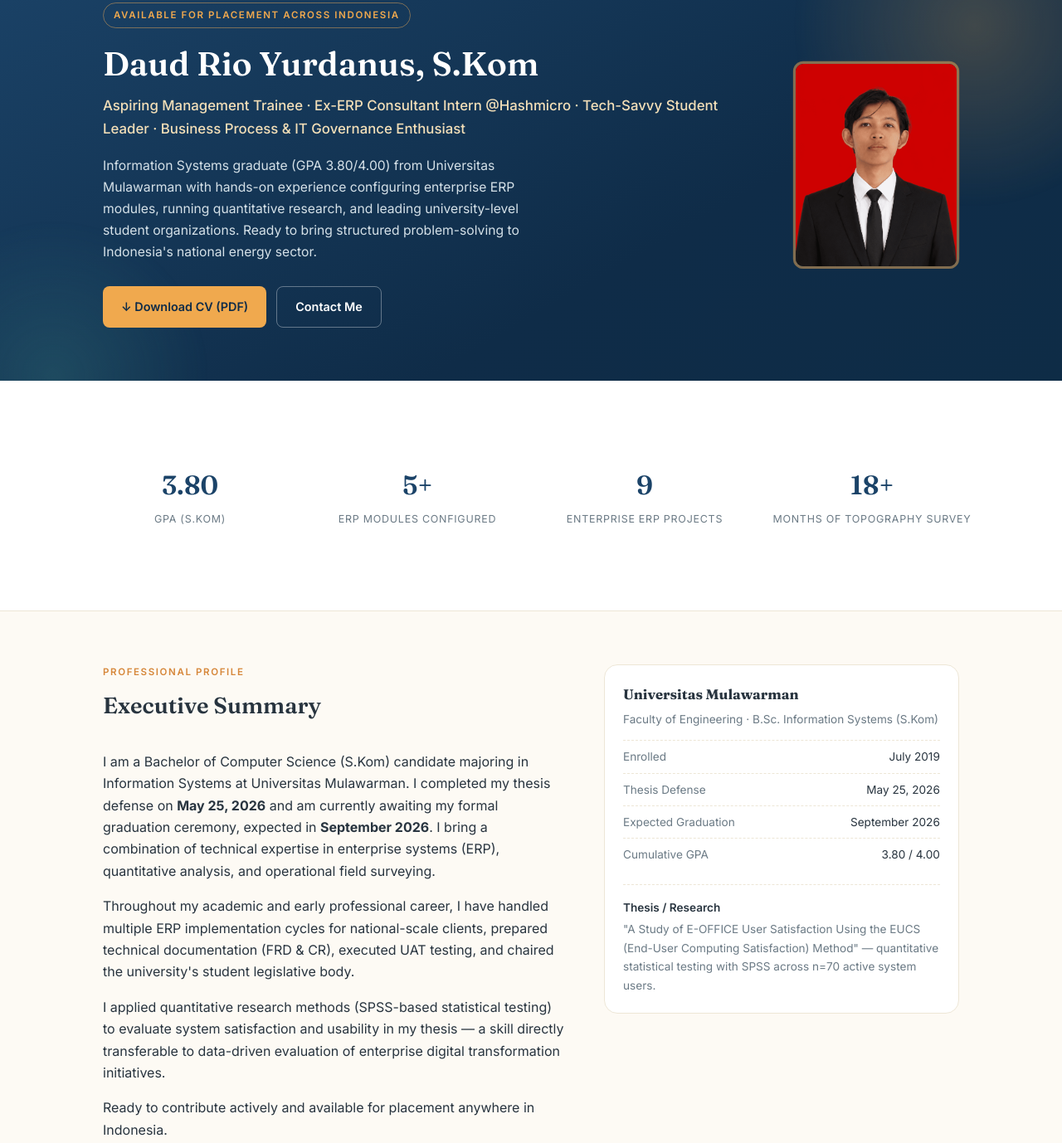
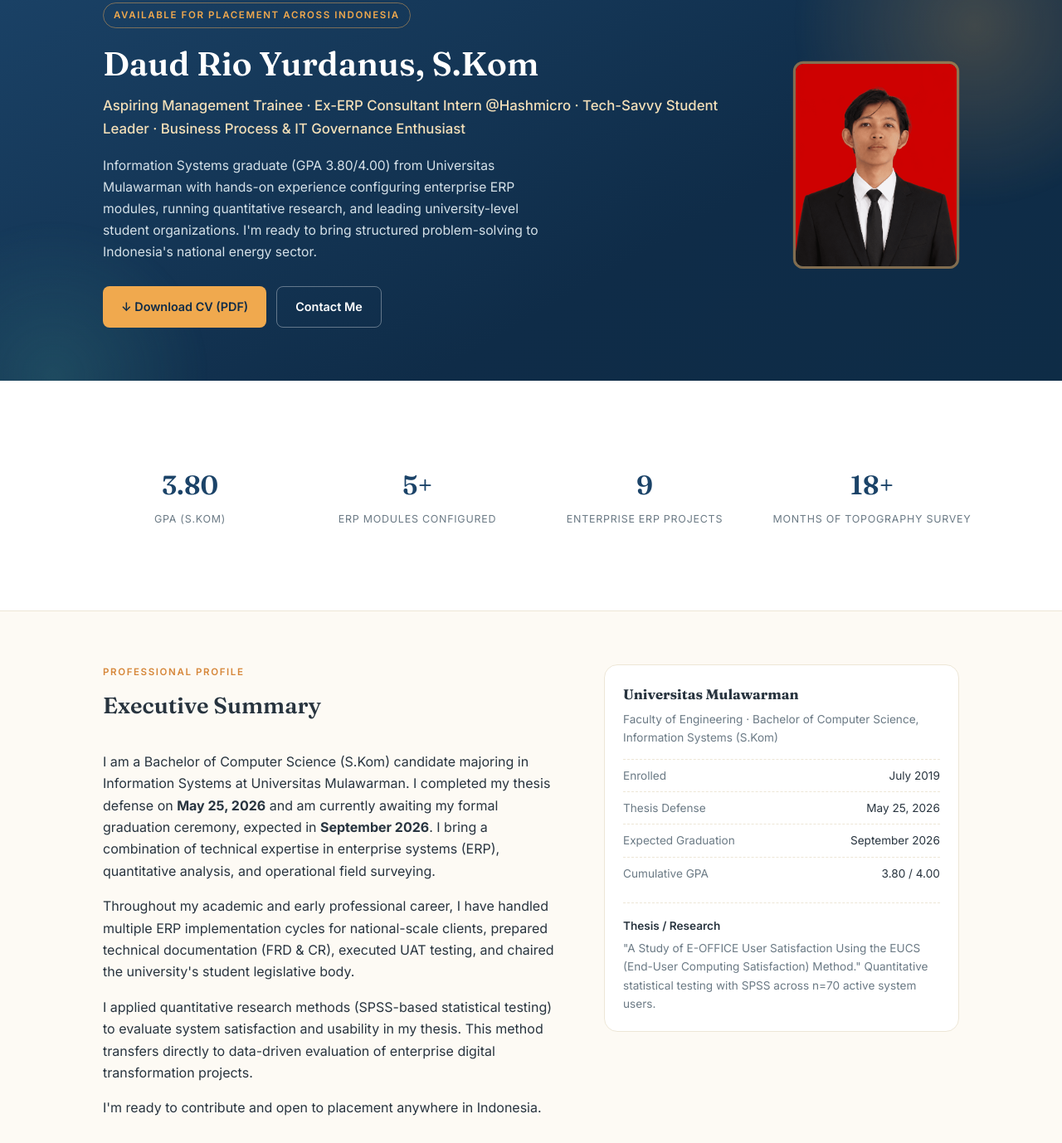
Before and after one commit to DaudRY/daud, a plain HTML site: page index.html in a window 1280 px wide. Shown: the part 138-1516 px from the top of the page at 83% size. Drawn offline with Linux system fonts and the light colour scheme.

Commit message:
Update index.html

```diff
--- a/index.html
+++ b/index.html
@@ -277,7 +277,7 @@
       <span class="eyebrow">Available for Placement Across Indonesia</span>
       <h1>Daud Rio Yurdanus, S.Kom</h1>
       <div class="role-line">Aspiring Management Trainee · Ex-ERP Consultant Intern @Hashmicro · Tech-Savvy Student Leader · Business Process &amp; IT Governance Enthusiast</div>
-      <p class="lede">Information Systems graduate (GPA 3.80/4.00) from Universitas Mulawarman with hands-on experience configuring enterprise ERP modules, running quantitative research, and leading university-level student organizations. Ready to bring structured problem-solving to Indonesia's national energy sector.</p>
+      <p class="lede">Information Systems graduate (GPA 3.80/4.00) from Universitas Mulawarman with hands-on experience configuring enterprise ERP modules, running quantitative research, and leading university-level student organizations. I'm ready to bring structured problem-solving to Indonesia's national energy sector.</p>
       <div class="btn-row">
         <a href="assets/Daud_Rio_Yurdanus_CV.pdf" download class="btn btn-primary">↓ Download CV (PDF)</a>
         <a href="#contact" class="btn btn-ghost">Contact Me</a>
@@ -305,20 +305,20 @@
       <h2 class="section-title">Executive Summary</h2>
       <p>I am a Bachelor of Computer Science (S.Kom) candidate majoring in Information Systems at Universitas Mulawarman. I completed my thesis defense on <strong>May 25, 2026</strong> and am currently awaiting my formal graduation ceremony, expected in <strong>September 2026</strong>. I bring a combination of technical expertise in enterprise systems (ERP), quantitative analysis, and operational field surveying.</p>
       <p>Throughout my academic and early professional career, I have handled multiple ERP implementation cycles for national-scale clients, prepared technical documentation (FRD &amp; CR), executed UAT testing, and chaired the university's student legislative body.</p>
-      <p>I applied quantitative research methods (SPSS-based statistical testing) to evaluate system satisfaction and usability in my thesis — a skill directly transferable to data-driven evaluation of enterprise digital transformation initiatives.</p>
-      <p>Ready to contribute actively and available for placement anywhere in Indonesia.</p>
+      <p>I applied quantitative research methods (SPSS-based statistical testing) to evaluate system satisfaction and usability in my thesis. This method transfers directly to data-driven evaluation of enterprise digital transformation projects.</p>
+      <p>I'm ready to contribute and open to placement anywhere in Indonesia.</p>
     </div>
     <div>
       <div class="edu-card tilt">
         <h3>Universitas Mulawarman</h3>
-        <div class="edu-meta">Faculty of Engineering · B.Sc. Information Systems (S.Kom)</div>
+        <div class="edu-meta">Faculty of Engineering · Bachelor of Computer Science, Information Systems (S.Kom)</div>
         <div class="edu-fact"><span>Enrolled</span><span>July 2019</span></div>
         <div class="edu-fact"><span>Thesis Defense</span><span>May 25, 2026</span></div>
         <div class="edu-fact"><span>Expected Graduation</span><span>September 2026</span></div>
         <div class="edu-fact"><span>Cumulative GPA</span><span>3.80 / 4.00</span></div>
         <div class="thesis-box">
           <strong>Thesis / Research</strong>
-          "A Study of E-OFFICE User Satisfaction Using the EUCS (End-User Computing Satisfaction) Method" — quantitative statistical testing with SPSS across n=70 active system users.
+          "A Study of E-OFFICE User Satisfaction Using the EUCS (End-User Computing Satisfaction) Method." Quantitative statistical testing with SPSS across n=70 active system users.
         </div>
       </div>
     </div>
@@ -393,7 +393,7 @@
         <h3>Chairperson</h3>
         <div class="org">Student Legislative Body (BLM), Universitas Mulawarman</div>
         <ul>
-          <li>Led governance reform across the entire university-level student body.</li>
+          <li>Led governance reform across the university's student body.</li>
           <li>Oversaw BEM budget utilization and ensured financial transparency.</li>
         </ul>
       </div>
@@ -479,7 +479,7 @@
     <div>
       <div class="section-label">Let's Connect</div>
       <h2 class="section-title">Contact Me</h2>
-      <p class="lede">Open to Management Trainee, Officer Development Program, and IT Engineer opportunities — as well as system implementation consulting and project discussions across Indonesia.</p>
+      <p class="lede">I'm open to Management Trainee, Officer Development Program, and IT Engineer opportunities, as well as system implementation consulting and project discussions across Indonesia.</p>
       <div class="contact-list">
         <div class="contact-item"><span class="ico">@</span> <a href="mailto:daudrioyurdanus@gmail.com">daudrioyurdanus@gmail.com</a></div>
         <div class="contact-item"><span class="ico">☎</span> <a href="https://wa.me/6289516247282">+62 895-1624-7282 (WhatsApp)</a></div>
```
